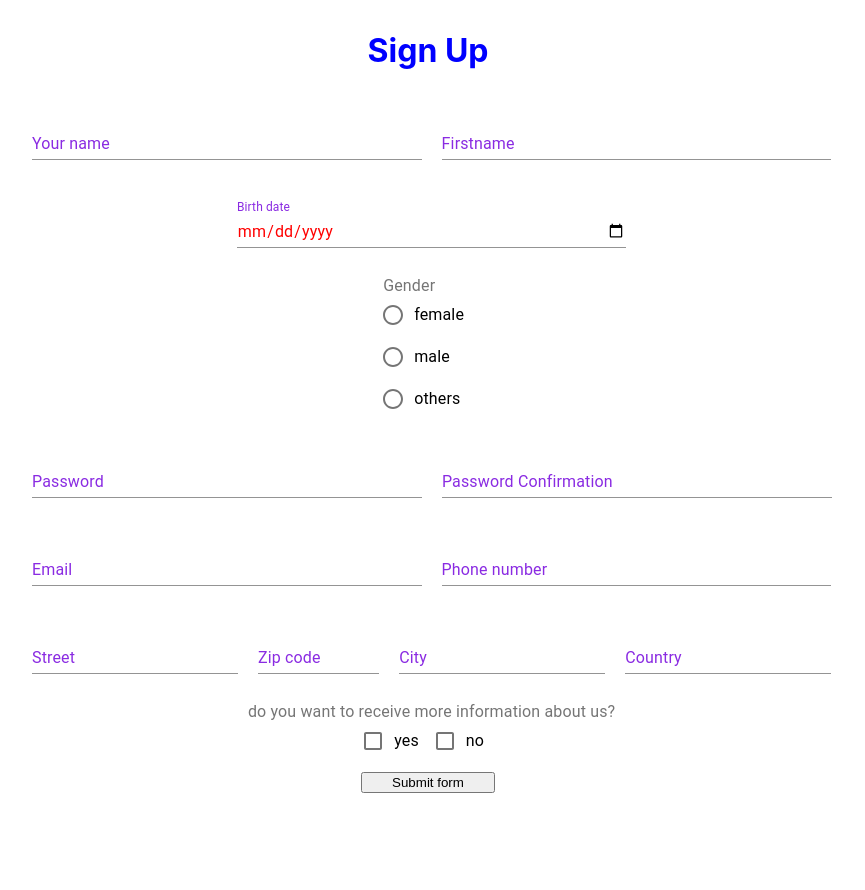
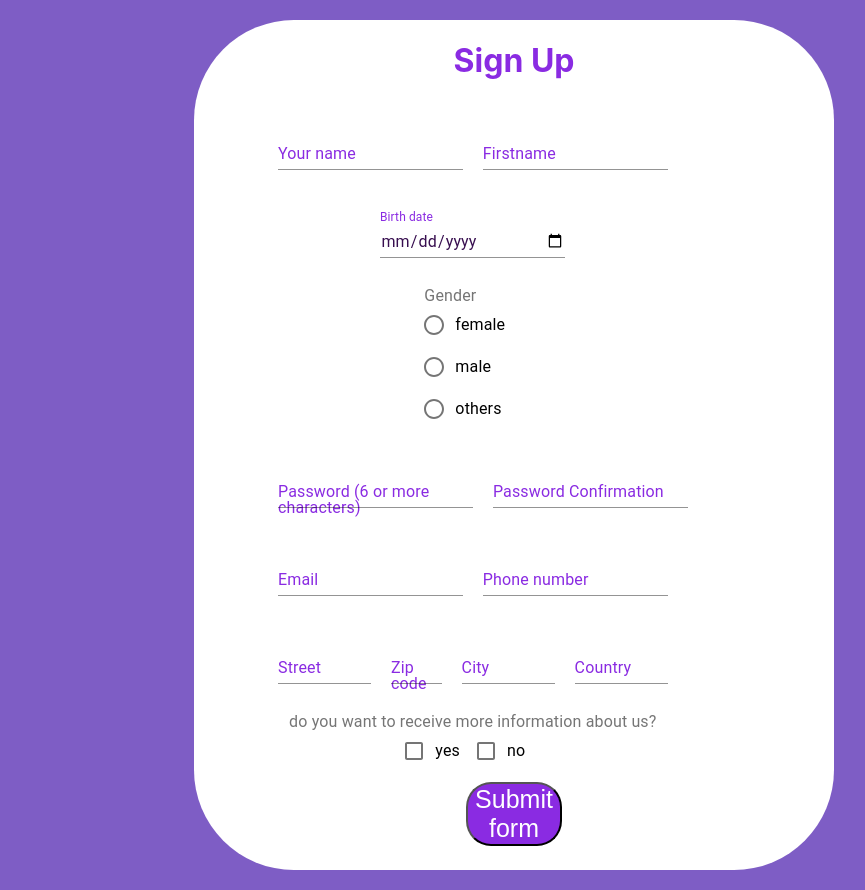
Before and after one commit to meruyert93/React_learning_project, a React (Create React App) app: page / in a window 1280 px wide. Shown: the whole page, without its empty margins (126-991 px from the left). Before the commit the page ends 803 px from the top, so only its background shows below. Built offline with nearby package versions, Linux system fonts and the light colour scheme.

Commit message:
Align and Color

```diff
--- a/src/components/Form.tsx
+++ b/src/components/Form.tsx
@@ -1,6 +1,5 @@
 import Checkbox, { CheckboxProps } from '@material-ui/core/Checkbox';
 import { Theme, createStyles, makeStyles } from '@material-ui/core/styles';
-
 import Box from '@material-ui/core/Box';
 import CheckBoxIcon from '@material-ui/icons/CheckBox';
 import CheckBoxOutlineBlankIcon from '@material-ui/icons/CheckBoxOutlineBlank';
@@ -15,7 +14,14 @@ import RadioGroup from '@material-ui/core/RadioGroup';
 import React from 'react'
 import TextField from '@material-ui/core/TextField';
 import TextareaAutosize from '@material-ui/core/TextareaAutosize';
-
+import VisibilityTwoToneIcon from '@material-ui/icons/VisibilityTwoTone';
+import InputAdornment from '@material-ui/core/InputAdornment';
+import IconButton from '@material-ui/core/IconButton';
+import Visibility from '@material-ui/icons/Visibility';
+import VisibilityOff from '@material-ui/icons/VisibilityOff';
+import input from '@material-ui/core/Input';
+import InputLabel from '@material-ui/core/InputLabel';
+import {AccountCircle, LockRounded} from '@material-ui/icons';
 //Styling
 const useStyles = makeStyles((theme: Theme) =>
     createStyles({
@@ -83,6 +89,7 @@ export enum FormElementType {
     radio = "radio",
     checkbox = "checkbox"
   }
+
   export const Form: React.FC<{formDetails: FormDescription}> = (props) => {
 
     const details =  props.formDetails;
@@ -126,13 +133,25 @@ export enum FormElementType {
                             type ='password'
                             label={inputField.label[0]}
                             placeholder={inputField.placeholder}
+                            InputProps={{
+                            endAdornment: <InputAdornment position="end">
+                            <VisibilityTwoToneIcon/>
+                          </InputAdornment>
+                            }}
                             />
                             <TextField
                             type ='password'
                             label={inputField.label[1]}
                             placeholder={inputField.placeholder}
+                            InputProps={{
+                                endAdornment: (
+                                <InputAdornment position="end">
+                                <VisibilityTwoToneIcon/>
+                                </InputAdornment>
+                                ),
+                                }}
                             />
-                            {/* </FormGroup> */}
+
                         </div>
                     }
                     //Support for input type email
@@ -207,8 +226,9 @@ export enum FormElementType {
 export const FormWithRows: React.FC<{formDetails: FormDescriptionRow}> = (props) => {
     const details =  props.formDetails;
     const classes = useStyles();
+
     return (
-        <div className="div-100-width">
+        <div className="div-80-width">
             <div className="main-title">
             <h1 className="title">
                 {details.title}
@@ -245,7 +265,7 @@ export const FormWithRows: React.FC<{formDetails: FormDescriptionRow}> = (props)
                                     const inputField = field as PasswordGroupField
                                     return  <div style={{display: "flex", width: "68%"}}>
                                                 <TextField
-                                                type ='password'
+                                                type = 'password'
                                                 label={inputField.label[0]}
                                                 placeholder={inputField.placeholder}
                                                 />
--- a/src/css/main.css
+++ b/src/css/main.css
@@ -1,18 +1,20 @@
 .title {
-  color: blue;
+  color: blueviolet;
 }
 
 .containerForm {
   display: flex;
   justify-content: center;
-  flex-direction: column;
+  flex-direction: row;
+  margin: 0 auto;
+  background-color: #7E5DC5;
 }
 
 .main-title {
     display: flex;
     justify-content: center;
-    width: 80%;
-    margin-right: 15%;
+    align-items: center;
+    width: 100%;
 }
 
 .main-form {
@@ -25,26 +27,28 @@
 }
 
 .main-form .MuiTextField-root {
-  color: red;
   margin: 10px;
   width: calc(100% - 10px);
   flex: 1 0 70%;
 }
 
 .main-form .MuiTextField-root input {
-  color: red;
+  color:#380f50;
 }
 
 .main-form .MuiTextField-root label {
   color: blueviolet;
 }
 
-.div-100-width {
+.div-80-width {
   display: flex;
   flex-direction: column;
-  align-items: center;
-  width: 100%;
-  margin: 10px;
+  width: 50%;
+  height: 850px;
+  margin: 20px;
+  background-color: white;
+  align-content: center;
+  border-radius: 100px;
 }
 .inputsforName {
   display: flex;
@@ -55,6 +59,12 @@
 .submitButton {
     display: flex;
     justify-content: center;
-    width: 70%;
-    margin-right:15%
+    width: 100%;
 }
+
+button {
+    background-color: blueviolet;
+    font-size: 25px;
+    border-radius: 25px;
+    color: white;
+}
--- a/src/pages/ExampleForm.tsx
+++ b/src/pages/ExampleForm.tsx
@@ -9,7 +9,7 @@ export class ExampleForm extends Component <{}, {}> {
         const nameInputField: InputField = {type: "text", placeholder: "Enter your name", label: "Your name"}
         const firstNameInputField: InputField = {type: "text", placeholder: "Enter your first name", label: "Firstname"}
         const emailInputField: InputField = {type: "email", placeholder: "Enter your email", label: "Email"}
-        const passwordInputField: PasswordGroupField = {type: "password-group", placeholder: "Create your password", label: ["Password", "Password Confirmation"]}
+        const passwordInputField: PasswordGroupField = {type: "password-group", placeholder: "Create your password", label: ["Password (6 or more characters)", "Password Confirmation"]}
         const birthDateInputField: InputField = {type: "date", placeholder: "Enter your birth date", label:"Birth date"}
         const phoneNumberInputField: InputField = {type: "number", placeholder: "Enter your phone Number", label:"Phone number"}
         const streetInputField: InputField = {type: "text", placeholder: "Enter your street", label: "Street"}
```
